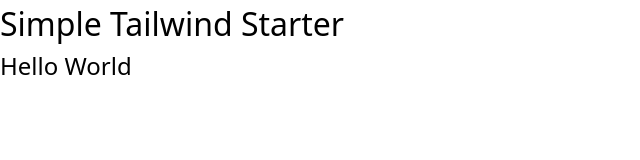
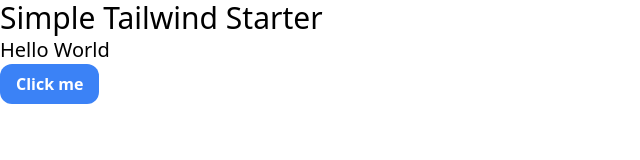
Before and after one commit to Soulbolt/simple-tailwind-starter, a website: page index.html in a window 1280 px wide. Shown: the whole page, without its empty margins (0-640 px from the left). Drawn offline with Linux system fonts and the light colour scheme.

Commit message:
Add lay component tto customize a button example

```diff
--- a/index.html
+++ b/index.html
@@ -9,5 +9,6 @@
 <body>
     <h1>Simple Tailwind Starter</h1>
     <h2>Hello World</h2>
+    <button class="btn-blue">Click me</button>
 </body>
 </html>
--- a/input.css
+++ b/input.css
@@ -4,10 +4,16 @@
 
 @layer base {
     h1 {
-        font-size: 2rem;
+        @apply text-3xl;
     }
 
     h2 {
-        font-size: 1.5rem;
+        @apply text-xl;
     }
 }
+
+@layer components {
+    .btn-blue {
+        @apply bg-blue-500 hover:bg-blue-700 text-white font-bold py-2 px-4 rounded-xl;
+    }
+}
```
Also changed, not shown: css/style.css.
